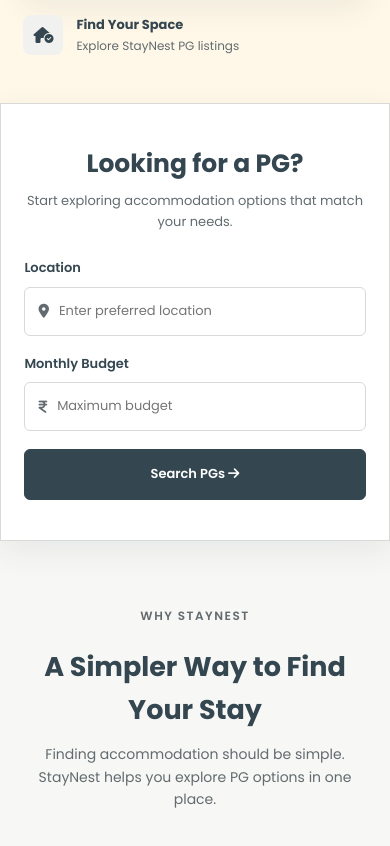
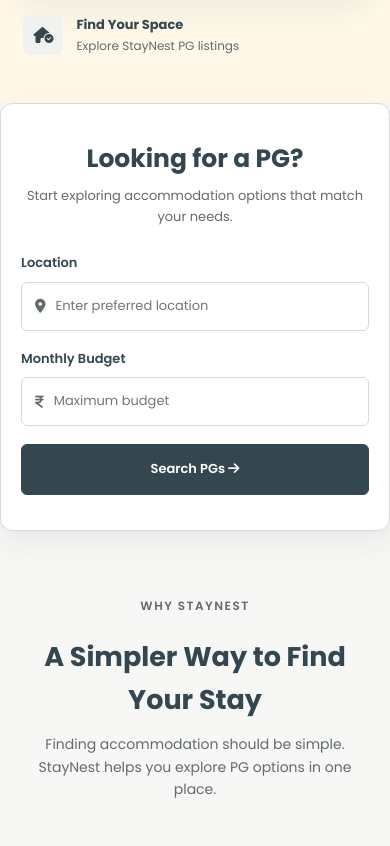
Before and after one commit to SakshiDhobale/StayNest, a website: page index.html in a window 390 px wide. Shown: the part 913-1759 px from the top of the page. Drawn offline with Linux system fonts and the light colour scheme.

Commit message:
Add styles for quick search and mobile menu

```diff
--- a/css/style.css
+++ b/css/style.css
@@ -769,3 +769,61 @@
         padding: 30px 22px;
     }
 }
+/* NAVBAR FIX */
+.mobile-menu-actions {
+    display: none !important;
+}
+
+/* QUICK SEARCH FIX */
+.quick-search {
+    width: calc(100% - 40px);
+    max-width: 1150px;
+    margin: 0 auto;
+    padding: 40px 30px;
+    background: #ffffff;
+    border: 1px solid #d9d9d5;
+    border-radius: 12px;
+    box-shadow: 0 10px 30px rgba(52, 70, 80, 0.08);
+}
+
+.search-heading {
+    text-align: center;
+    margin-bottom: 25px;
+}
+
+.home-search-form {
+    display: flex;
+    align-items: end;
+    gap: 18px;
+}
+
+.search-field {
+    flex: 1;
+}
+
+.search-input {
+    display: flex;
+    align-items: center;
+    border: 1px solid #d9d9d5;
+    border-radius: 6px;
+    padding: 0 13px;
+}
+
+.search-input input {
+    width: 100%;
+    border: none;
+    outline: none;
+    padding: 13px 0;
+}
+
+@media (max-width: 700px) {
+    .quick-search {
+        width: 100%;
+        padding: 35px 20px;
+    }
+
+    .home-search-form {
+        flex-direction: column;
+        align-items: stretch;
+    }
+}
```
